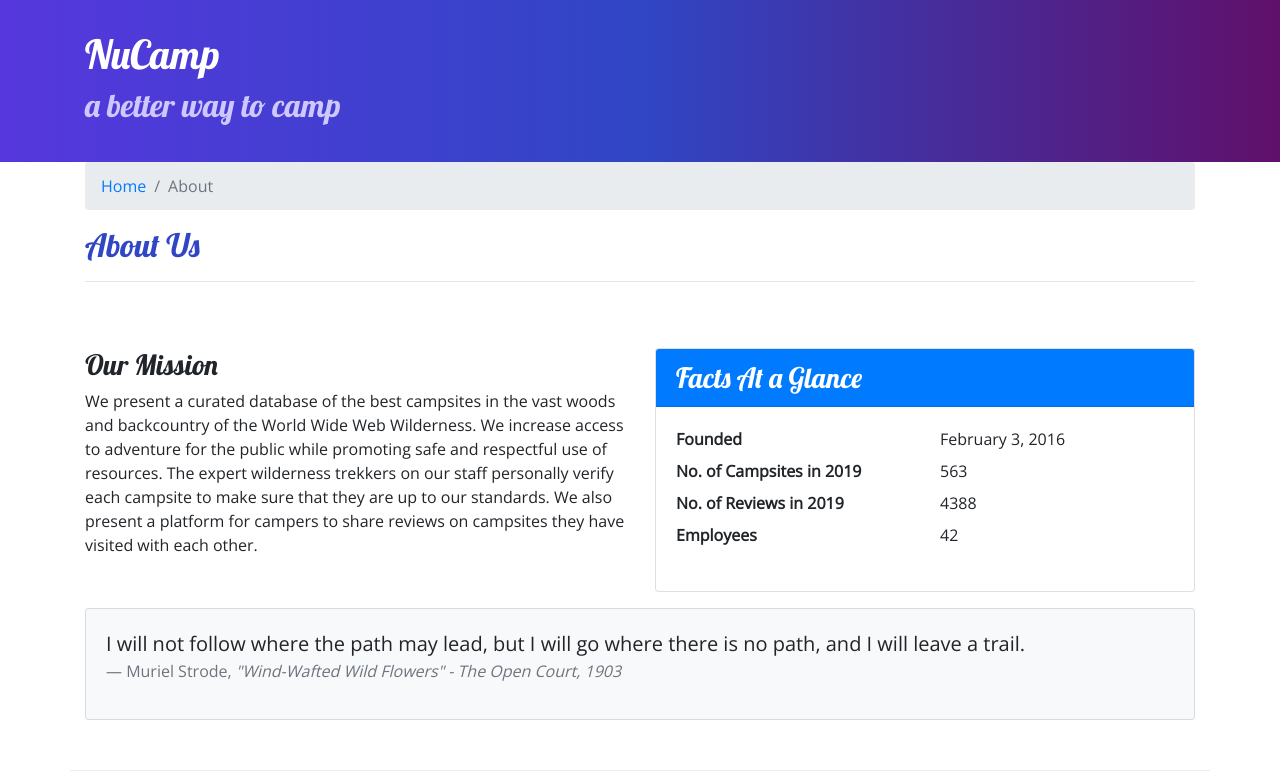
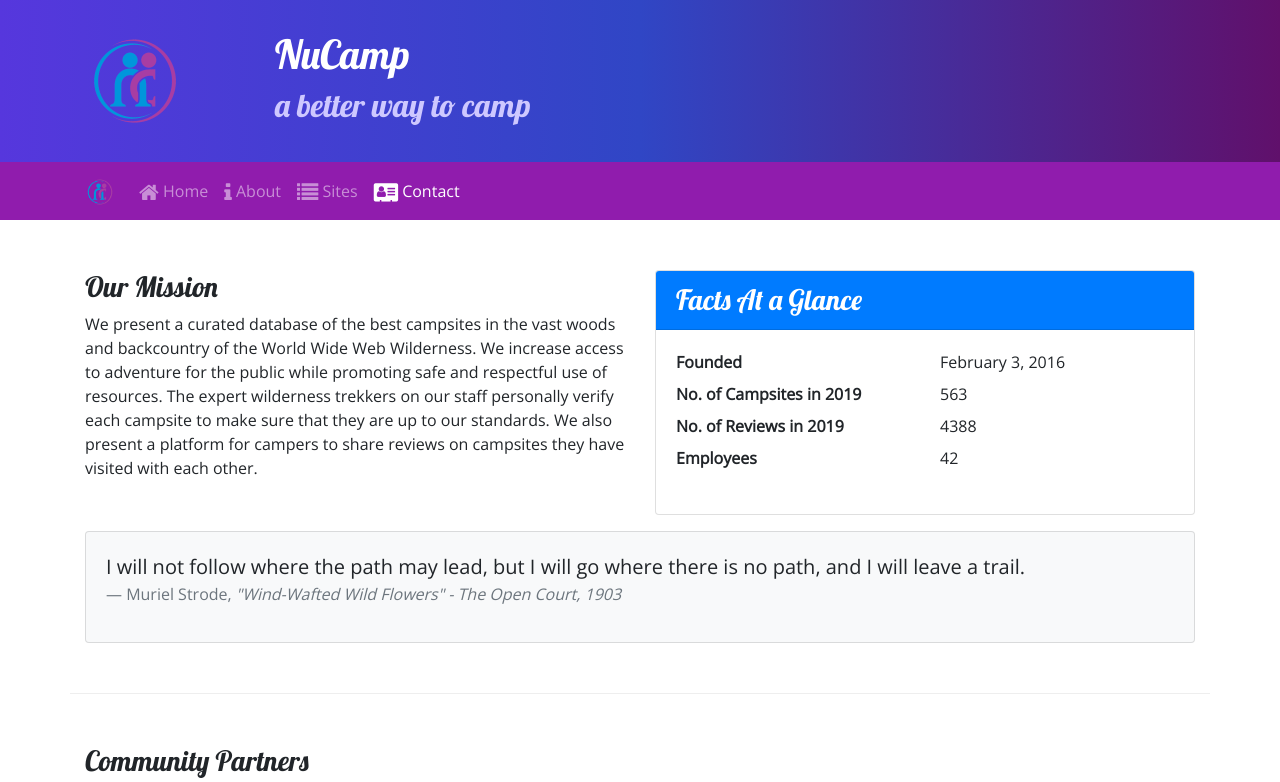
Before and after one commit to AlexZanabria/nucampsite, a website: page aboutus.html in a window 1280 px wide. Shown: the top 782 px of the page. Drawn offline with nearby package versions, Linux system fonts and the light colour scheme.

Commit message:
Images and Media

```diff
--- a/aboutus.html
+++ b/aboutus.html
@@ -22,6 +22,9 @@
     <header class="jumbotron jumbotron-fluid">
         <div class="container">
             <div class="row">
+                <div class="col-4 col-sm-3 col-md-2 align-self-center">
+                    <a href="index.html"><img src="img/logo.png" class="img-fluid" /></a>
+                 </div>
                 <div class="col">
                     <h1>NuCamp</h1>
                     <h2>a better way to camp</h2>
@@ -30,17 +33,24 @@
         </div>
     </header>
 
-    <div class="container">
-        <div class="row">
-            <div class="col">
-                <ol class="breadcrumb">
-                    <li class="breadcrumb-item" class="nav-item active"><a href="index.html">Home</a></li>
-                    <li class="breadcrumb-item active" class="nav-item">About</li>
-                </ol>
-               <h2>About Us</h2>
-               <hr />
+    <nav class="navbar navbar-expand-sm navbar-dark sticky-top">
+        <div class="container">
+            <a class="navbar-brand" href="index.html"><img src="img/logo.png" height="30" width="30" /></a>
+            <button class="navbar-toggler" type="button" data-toggle="collapse" data-target="#nucampNavbar">
+                <span class="navbar-toggler-icon"></span>
+            </button>
+            <div class="collapse navbar-collapse" id="nucampNavbar">
+                <ul class="navbar-nav">
+                    <li class="nav-item"><a class="nav-link" href="index.html"><i class="fa fa-home fa-lg"></i> Home</a></li>
+                    <li class="nav-item"><a class="nav-link" href="aboutus.html"><i class="fa fa-info fa-lg"></i> About</a></li>
+                    <li class="nav-item"><a class="nav-link" href="#"><i class="fa fa-list fa-lg"></i> Sites</a></li>
+                    <li class="nav-item active"><a class="nav-link" href="contactus.html"><i class="fa fa-address-card fa-lg"></i> Contact</a></li>
+                </ul>
             </div>
         </div>
+    </nav>
+
+    <div class="container">
 
         <div class="row row-content">
             <div class="col-sm-6">
```
Also changed, not shown: contactus.html (+5 -12 lines), index.html (+19 -7 lines), img/bootstrap-thumb.png (added), img/breadcrumb-trail-thumb.jpg (added), img/breadcrumb-trail.jpg (added), img/chrome-river-thumb.jpg (added), img/chrome-river.jpg (added), img/logo.png (added), img/react-lake-thumb.jpg (added), img/react-lake.jpg (added).
